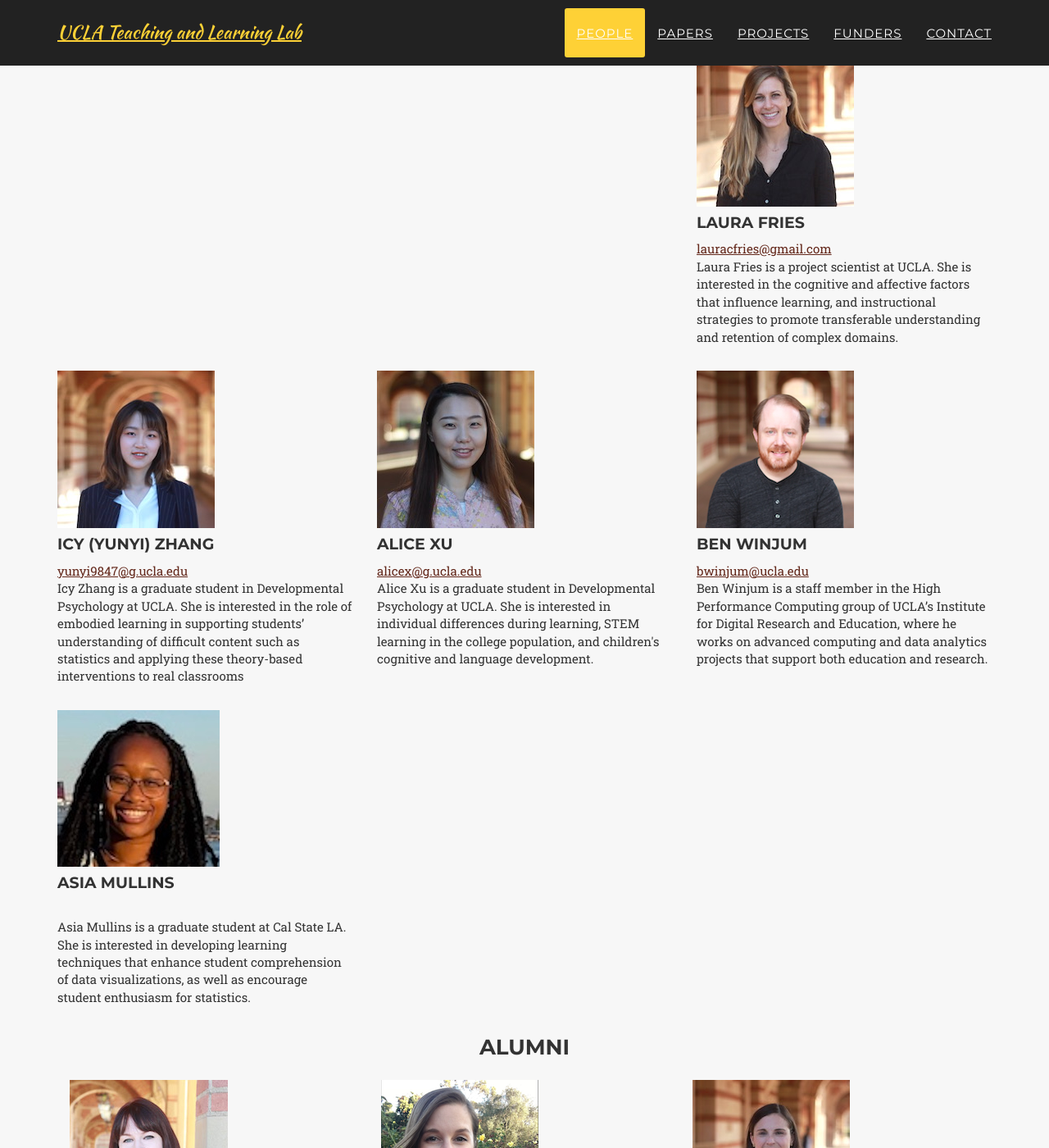
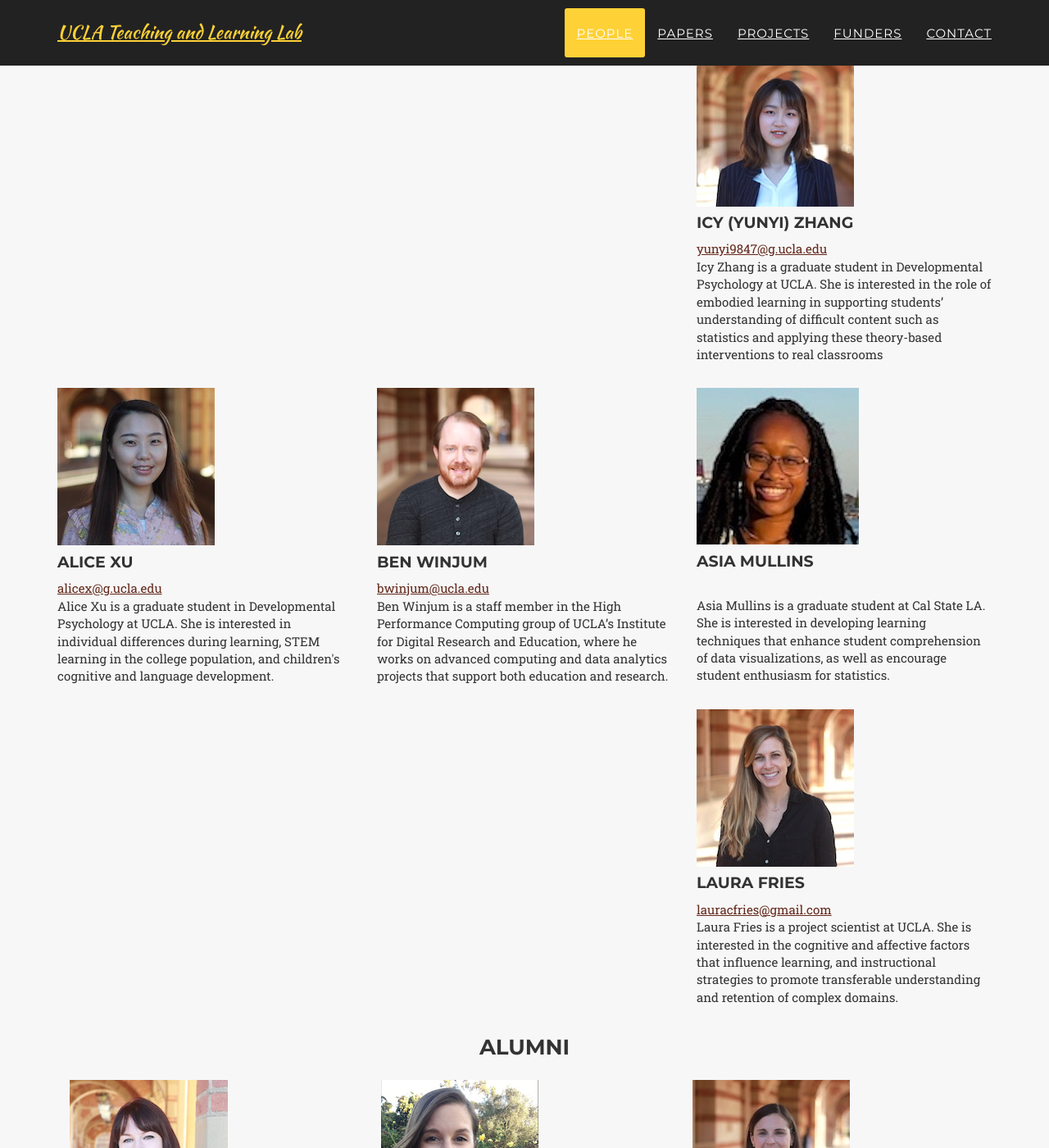
Before and after one commit to UCLATALL/TALL, a Jekyll site: the page built from index.html, in a window 1280 px wide and 1400 px high, scrolled down 1826 px. Shown: the whole window at 82% size. Built offline with Jekyll 4.4.1, drawn with Linux system fonts in a browser that asks for light colours; some web fonts are replaced; some of the changed lines change nothing that is shown.

```diff
--- a/_config.yml
+++ b/_config.yml
@@ -40,11 +40,6 @@
     email: crdavis25@ucla.edu
     intro: Caylor Davis is the director of implementation. She is interested in research and course design that makes math more accessible for non-STEM students. </br> </br>
 
-  - name: Laura Fries
-    pic: Laura.jpg
-    email: lauracfries@gmail.com
-    intro: Laura Fries is a project scientist at UCLA. She is interested in the cognitive and affective factors that influence learning, and instructional strategies to promote transferable understanding and retention of complex domains.
-
   - name: Icy (Yunyi) Zhang
     pic: Icy.jpg
     email: yunyi9847@g.ucla.edu
@@ -64,6 +59,12 @@
     pic: Asia.jpg
     email:
     intro: Asia Mullins is a graduate student at Cal State LA. She is interested in developing learning techniques that enhance student comprehension of data visualizations, as well as encourage student enthusiasm for statistics.
+
+  - name: Laura Fries
+    pic: Laura.jpg
+    email: lauracfries@gmail.com
+    intro: Laura Fries is a project scientist at UCLA. She is interested in the cognitive and affective factors that influence learning, and instructional strategies to promote transferable understanding and retention of complex domains.
+
 
 #Alumni
 alumni:
```
